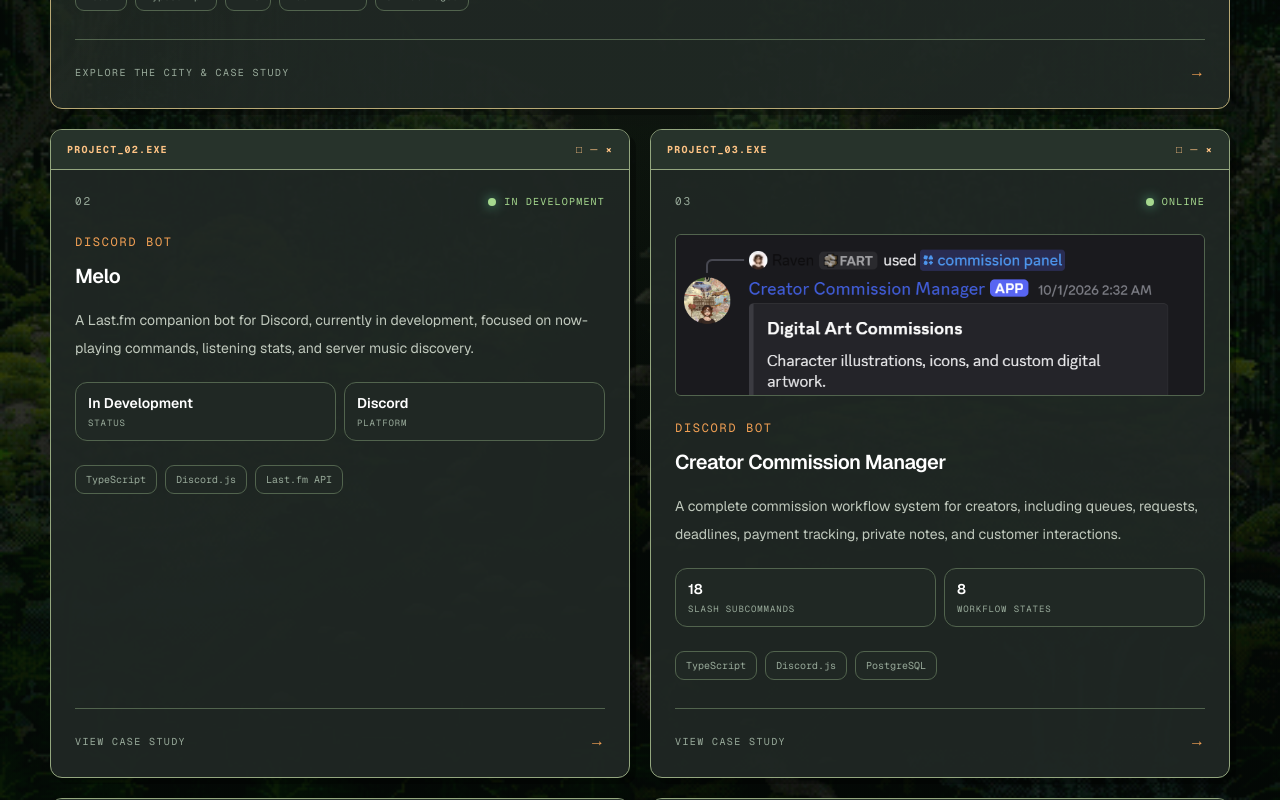
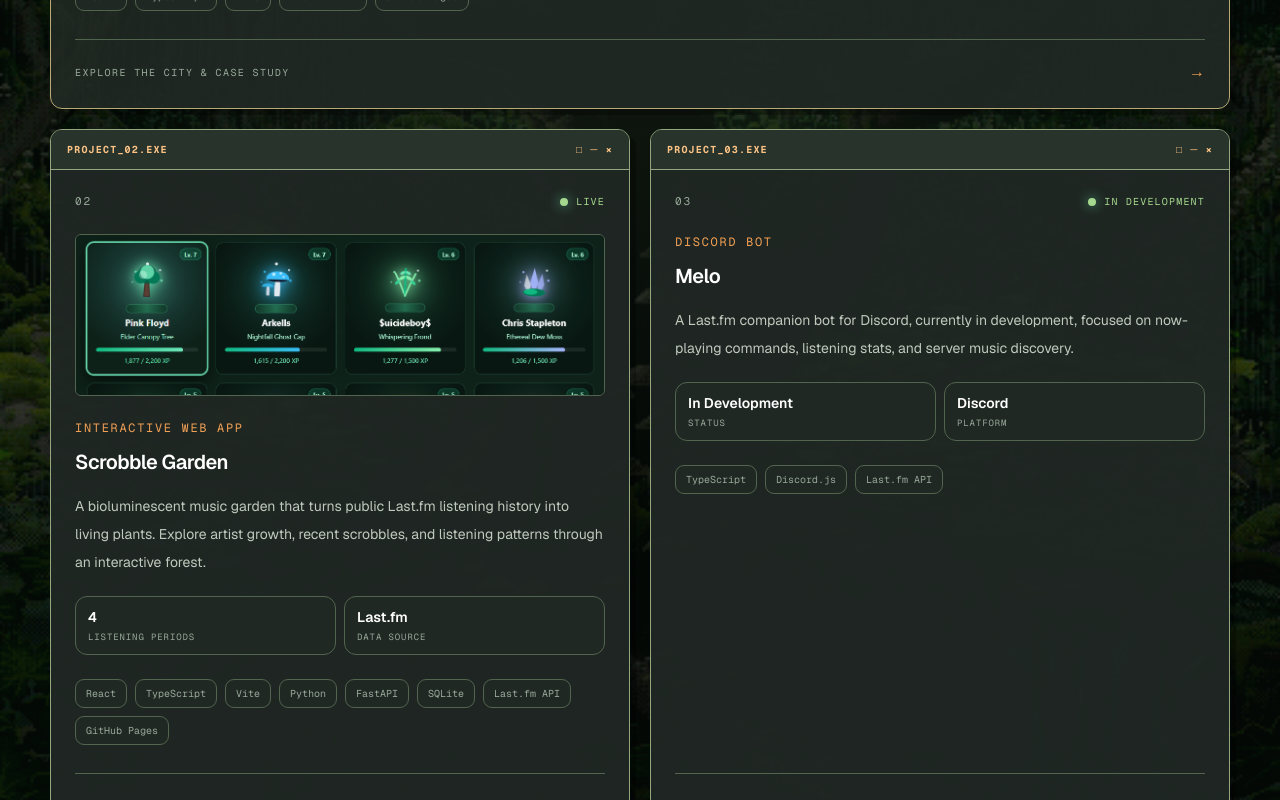
Before and after one commit to ellipticbean/raven-portfolio-v2, a Next.js app: page / in a window 1280 px wide. Shown: the part 1560-2360 px from the top of the page. Built offline with nearby package versions, Linux system fonts and the light colour scheme; no server answers.

Commit message:
Add Scrobble Garden to portfolio

```diff
--- a/src/data/projects.ts
+++ b/src/data/projects.ts
@@ -122,6 +122,95 @@
             { label: "View Source", href: "https://github.com/ellipticbean/scrobble-city" },
         ],
     },
+
+    {
+        slug: "scrobble-garden",
+        name: "Scrobble Garden",
+        type: "Interactive Web App",
+        description:
+            "A bioluminescent music garden that turns public Last.fm listening history into living plants. Explore artist growth, recent scrobbles, and listening patterns through an interactive forest.",
+
+        tech: [
+            "React",
+            "TypeScript",
+            "Vite",
+            "Python",
+            "FastAPI",
+            "SQLite",
+            "Last.fm API",
+            "GitHub Pages",
+        ],
+
+        status: "Live",
+        summary:
+            "What if your listening history could grow into a living forest? Scrobble Garden transforms public Last.fm artist data into glowing plants, each with its own species, growth stage, and listening story.",
+        features: [
+            "Generate a garden from a public Last.fm username",
+            "Explore listening history across four time periods",
+            "Inspect artist plants, play counts, growth stages, and botanical descriptions",
+            "Review recent scrobbles and generated listening insights",
+            "Compare garden changes against saved browser-local history",
+            "Switch to a demo garden to explore without entering a username",
+        ],
+        problem:
+            "Most music-stat tools present listening history as charts and lists. I wanted to explore a more visual, cozy way to see how favorite artists grow over time.",
+        solution:
+            "Scrobble Garden maps public Last.fm artist data to a bioluminescent forest. Artists become plants with species and growth stages, while listening periods and recent tracks help the garden feel alive.",
+        metrics: [
+            { label: "Listening periods", value: "4" },
+            { label: "Data source", value: "Last.fm" },
+            { label: "Plant types", value: "5" },
+            { label: "Platform", value: "Web" },
+        ],
+        media: [
+            {
+                src: "/projects/scrobble-garden/scrobble-garden-preview.png",
+                alt: "Scrobble Garden interface with glowing plants and listening statistics",
+                caption:
+                    "The living garden transforms listening history into a bioluminescent forest.",
+            },
+        ],
+        technicalHighlights: [
+
+            {
+                title: "Python Automation & SQLite Sync",
+                description:
+                    "Connects the React interface to a local FastAPI service for Python-based processing, XP calculations, and SQLite sync-history reporting. The backend currently runs separately from the GitHub Pages frontend.",
+            },
+
+            {
+                title: "Last.fm API integration",
+                description:
+                    "Retrieves public artist charts, weekly artist rankings, and recent tracks for the selected listening period.",
+            },
+            {
+                title: "Garden generation",
+                description:
+                    "Transforms artist listening data into plants with species, growth stages, levels, and biome labels.",
+            },
+            {
+                title: "Garden memory",
+                description:
+                    "Compares newly generated plants with saved browser-local garden data to surface changes over time.",
+            },
+            {
+                title: "Interactive interface",
+                description:
+                    "Uses React and TypeScript to manage username searches, time-period selection, plant details, and demo mode.",
+            },
+        ],
+        links: [
+            {
+                label: "Visit Scrobble Garden",
+                href: "https://ellipticbean.github.io/scrobble-garden/",
+            },
+            {
+                label: "View Source",
+                href: "https://github.com/ellipticbean/scrobble-garden",
+            },
+        ],
+    },
+
     {
         slug: "melo",
         name: "Melo",
```
Also changed, not shown: public/projects/scrobble-garden/scrobble-garden-preview.png (added).
